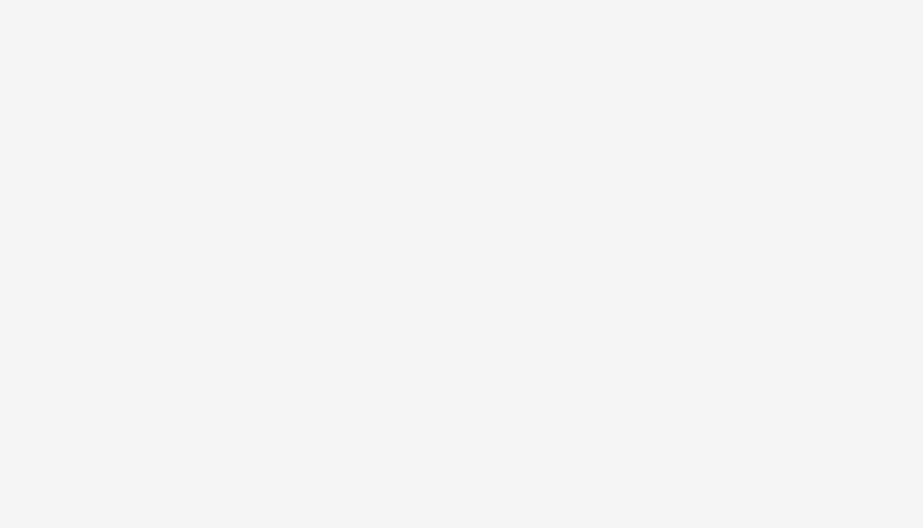
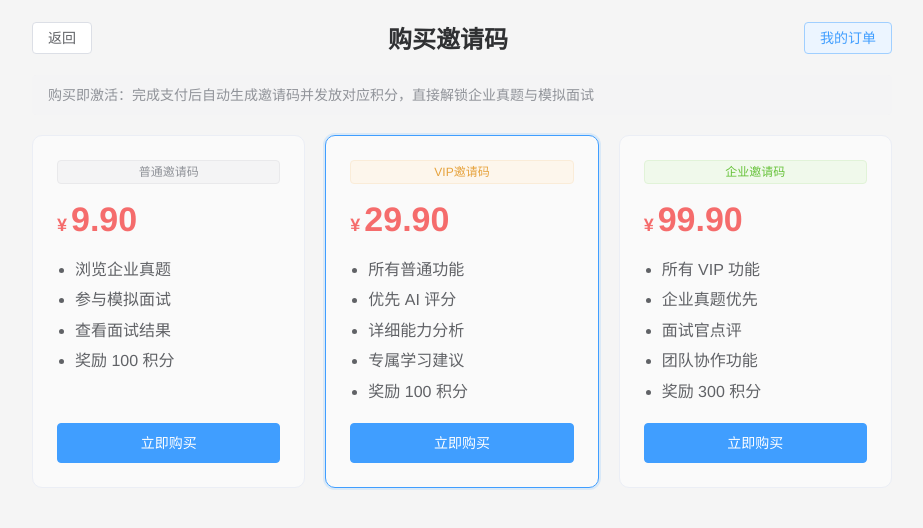
Before and after one commit to accdmm/edu-ai-path-master, a Vue app in the folder frontend/: page /pay in a window 1280 px wide. Before the commit this address had no page. Shown: the top 528 px of the page, without its empty margins (178-1101 px from the left). Built offline with nearby package versions, Linux system fonts and the light colour scheme; sample sign-in values are in the browser's storage.

Commit message:
feat: pay page with alipay sandbox purchase + result polling page, ActivateCode links to /pay

```diff
--- /dev/null
+++ b/frontend/src/api/pay.js
@@ -0,0 +1,31 @@
+import request from '../utils/request'
+
+/**
+ * 支付宝沙箱支付相关 API（购买邀请码）
+ */
+
+// 创建支付订单（返回支付宝电脑网站支付 form 页面）
+export function createPayOrder(type) {
+  return request({
+    url: '/api/pay/create',
+    method: 'post',
+    data: { type }
+  })
+}
+
+// 查询订单支付状态（后端会向支付宝确认并自动结算）
+export function getPayStatus(orderNo) {
+  return request({
+    url: '/api/pay/order/status',
+    method: 'get',
+    params: { orderNo }
+  })
+}
+
+// 当前用户的支付记录
+export function getMyPayOrders() {
+  return request({
+    url: '/api/pay/orders',
+    method: 'get'
+  })
+}
--- a/frontend/src/router/index.js
+++ b/frontend/src/router/index.js
@@ -224,6 +224,19 @@ const routes = [
     component: () => import('../views/ActivateCode.vue'),
     meta: { title: '激活邀请码' }
   },
+  // 支付宝沙箱支付（购买邀请码）
+  {
+    path: '/pay',
+    name: 'Pay',
+    component: () => import('../views/Pay.vue'),
+    meta: { title: '购买邀请码', requiresAuth: true }
+  },
+  {
+    path: '/pay/result',
+    name: 'PayResult',
+    component: () => import('../views/PayResult.vue'),
+    meta: { title: '支付结果', requiresAuth: true }
+  },
   {
     path: '/company-detail/:id',
     name: 'CompanyDetail',
--- a/frontend/src/views/ActivateCode.vue
+++ b/frontend/src/views/ActivateCode.vue
@@ -270,9 +270,9 @@ export default {
       requestDialogVisible.value = true
     }
 
-    // 购买邀请码
+    // 购买邀请码：跳转沙箱支付页
     const handlePurchaseCode = () => {
-      ElMessage.info('购买功能开发中...')
+      this.$router.push('/pay')
     }
 
     // 提交申请
--- /dev/null
+++ b/frontend/src/views/Pay.vue
@@ -0,0 +1,191 @@
+<template>
+  <div class="pay-page">
+    <div class="pay-header">
+      <el-button @click="$router.go(-1)">返回</el-button>
+      <h2>购买邀请码</h2>
+      <el-button type="primary" plain @click="loadOrders">我的订单</el-button>
+    </div>
+
+    <el-alert type="info" :closable="false" style="margin-bottom: 20px"
+      title="购买即激活：完成支付后自动生成邀请码并发放对应积分，直接解锁企业真题与模拟面试" />
+
+    <div class="product-grid">
+      <div v-for="p in products" :key="p.type" class="product-card" :class="{ active: selected === p.type }"
+        @click="selected = p.type">
+        <el-tag :type="p.tag">{{ p.label }}邀请码</el-tag>
+        <div class="price">
+          <span class="yuan">¥</span>{{ p.price }}
+        </div>
+        <ul class="features">
+          <li v-for="f in p.features" :key="f">{{ f }}</li>
+        </ul>
+        <el-button type="primary" size="large" style="width: 100%"
+          :loading="buying && selected === p.type" @click.stop="handleBuy(p.type)">
+          立即购买
+        </el-button>
+      </div>
+    </div>
+
+    <!-- 我的订单 -->
+    <el-dialog v-model="ordersVisible" title="我的支付记录" width="720px">
+      <el-table :data="orders" v-loading="ordersLoading" empty-text="暂无支付记录">
+        <el-table-column prop="createTime" label="下单时间" width="170" />
+        <el-table-column prop="productLabel" label="商品" width="110" />
+        <el-table-column prop="amount" label="金额（元）" width="100">
+          <template #default="scope">¥{{ scope.row.amount }}</template>
+        </el-table-column>
+        <el-table-column label="状态" width="100">
+          <template #default="scope">
+            <el-tag :type="scope.row.status === 'PAID' ? 'success' : 'info'">
+              {{ scope.row.status === 'PAID' ? '已支付' : '未支付' }}
+            </el-tag>
+          </template>
+        </el-table-column>
+        <el-table-column prop="tradeNo" label="支付宝交易号" show-overflow-tooltip />
+      </el-table>
+    </el-dialog>
+  </div>
+</template>
+
+<script setup>
+import { ref, reactive } from 'vue'
+import { useRouter } from 'vue-router'
+import { ElMessage } from 'element-plus'
+import { createPayOrder, getMyPayOrders } from '@/api/pay'
+
+const router = useRouter()
+const selected = ref('vip')
+const buying = ref(false)
+
+const products = reactive([
+  {
+    type: 'normal',
+    label: '普通',
+    price: '9.90',
+    tag: 'info',
+    features: ['浏览企业真题', '参与模拟面试', '查看面试结果', '奖励 100 积分']
+  },
+  {
+    type: 'vip',
+    label: 'VIP',
+    price: '29.90',
+    tag: 'warning',
+    features: ['所有普通功能', '优先 AI 评分', '详细能力分析', '专属学习建议', '奖励 100 积分']
+  },
+  {
+    type: 'enterprise',
+    label: '企业',
+    price: '99.90',
+    tag: 'success',
+    features: ['所有 VIP 功能', '企业真题优先', '面试官点评', '团队协作功能', '奖励 300 积分']
+  }
+])
+
+async function handleBuy(type) {
+  buying.value = true
+  const win = window.open('', '_blank')
+  try {
+    const res = await createPayOrder(type)
+    if (!win) {
+      ElMessage.error('请允许浏览器弹出支付窗口后重试')
+      return
+    }
+    win.document.write(res.data.form)
+    win.document.close()
+    win.focus()
+    ElMessage.success('已打开支付宝沙箱支付窗口，请完成付款')
+    setTimeout(() => {
+      router.push(`/pay/result?out_trade_no=${res.data.orderNo}`)
+    }, 3000)
+  } catch (e) {
+    if (win) win.close()
+    ElMessage.error('创建订单失败')
+  } finally {
+    buying.value = false
+  }
+}
+
+const ordersVisible = ref(false)
+const ordersLoading = ref(false)
+const orders = ref([])
+
+async function loadOrders() {
+  ordersVisible.value = true
+  ordersLoading.value = true
+  try {
+    const res = await getMyPayOrders()
+    orders.value = res.data || []
+  } catch (e) {
+  } finally {
+    ordersLoading.value = false
+  }
+}
+</script>
+
+<style scoped>
+.pay-page {
+  padding: 20px;
+  max-width: 900px;
+  margin: 0 auto;
+}
+
+.pay-header {
+  display: flex;
+  align-items: center;
+  justify-content: space-between;
+  margin-bottom: 20px;
+}
+
+.pay-header h2 {
+  margin: 0;
+  color: #303133;
+}
+
+.product-grid {
+  display: grid;
+  grid-template-columns: repeat(3, 1fr);
+  gap: 20px;
+}
+
+.product-card {
+  border: 1px solid #ebeef5;
+  border-radius: 10px;
+  padding: 24px;
+  background: #fafafa;
+  cursor: pointer;
+  transition: all 0.2s;
+  display: flex;
+  flex-direction: column;
+  gap: 16px;
+}
+
+.product-card.active {
+  border-color: #409eff;
+  box-shadow: 0 0 0 2px rgba(64, 158, 255, 0.15);
+}
+
+.price {
+  font-size: 34px;
+  font-weight: 700;
+  color: #f56c6c;
+}
+
+.price .yuan {
+  font-size: 18px;
+  margin-right: 4px;
+}
+
+.features {
+  margin: 0;
+  padding-left: 18px;
+  color: #606266;
+  line-height: 1.9;
+  flex: 1;
+}
+
+@media (max-width: 720px) {
+  .product-grid {
+    grid-template-columns: 1fr;
+  }
+}
+</style>
--- /dev/null
+++ b/frontend/src/views/PayResult.vue
@@ -0,0 +1,134 @@
+<template>
+  <div class="pay-result">
+    <el-result v-if="paid" icon="success" title="支付成功，权益已到账！"
+      :sub-title="`积分 +${bonus}，已自动生成并激活邀请码`">
+      <template #extra>
+        <div class="result-extra">
+          <div class="code-box">
+            邀请码：<el-tag type="success" size="large">{{ inviteCode || '—' }}</el-tag>
+          </div>
+          <div class="credits">当前可用积分：<b>{{ activeCredits }}</b></div>
+          <div class="actions">
+            <el-button type="primary" @click="$router.push('/interview-questions')">去企业真题</el-button>
+            <el-button @click="$router.push('/')">返回首页</el-button>
+          </div>
+        </div>
+      </template>
+    </el-result>
+
+    <el-result v-else-if="failed" icon="error" title="未检测到支付完成"
+      sub-title="如果已完成付款，请稍后到「我的订单」确认到账（积分会自动发放）">
+      <template #extra>
+        <div class="actions">
+          <el-button type="primary" @click="$router.push('/pay')">返回购买页</el-button>
+          <el-button @click="$router.push('/')">返回首页</el-button>
+        </div>
+      </template>
+    </el-result>
+
+    <el-result v-else icon="info" title="正在确认支付结果...">
+      <template #extra>
+        <div class="actions">
+          <span class="waiting">已等待 {{ waited }}s{{ pollCount >= MAX_POLL ? '，尚未收到支付状态' : '' }}</span>
+        </div>
+      </template>
+    </el-result>
+  </div>
+</template>
+
+<script setup>
+import { ref, onMounted, onUnmounted } from 'vue'
+import { useRoute } from 'vue-router'
+import { getPayStatus } from '@/api/pay'
+
+const route = useRoute()
+const orderNo = route.query.out_trade_no || route.query.orderNo || ''
+
+const MAX_POLL = 15
+const paid = ref(false)
+const failed = ref(false)
+const bonus = ref(0)
+const inviteCode = ref('')
+const activeCredits = ref(0)
+const pollCount = ref(0)
+const waited = ref(0)
+
+let timer = null
+
+async function check() {
+  if (!orderNo) {
+    failed.value = true
+    return
+  }
+  pollCount.value++
+  try {
+    const res = await getPayStatus(orderNo)
+    const data = res.data || {}
+    if (data.status === 'PAID') {
+      clearInterval(timer)
+      paid.value = true
+      bonus.value = data.bonus || 0
+      inviteCode.value = data.code || ''
+      activeCredits.value = data.activeCredits || 0
+      return
+    }
+  } catch (e) {
+  }
+  if (pollCount.value >= MAX_POLL) {
+    clearInterval(timer)
+    failed.value = true
+  }
+}
+
+onMounted(() => {
+  check()
+  timer = setInterval(() => {
+    waited.value += 2
+    check()
+  }, 2000)
+})
+
+onUnmounted(() => {
+  if (timer) clearInterval(timer)
+})
+</script>
+
+<style scoped>
+.pay-result {
+  padding: 40px 20px;
+  max-width: 640px;
+  margin: 0 auto;
+}
+
+.result-extra {
+  display: flex;
+  flex-direction: column;
+  align-items: center;
+  gap: 16px;
+}
+
+.code-box {
+  font-size: 15px;
+  color: #606266;
+}
+
+.credits {
+  font-size: 15px;
+  color: #303133;
+}
+
+.credits b {
+  color: #f56c6c;
+  font-size: 18px;
+}
+
+.actions {
+  display: flex;
+  gap: 12px;
+  margin-top: 8px;
+}
+
+.waiting {
+  color: #909399;
+}
+</style>
```
